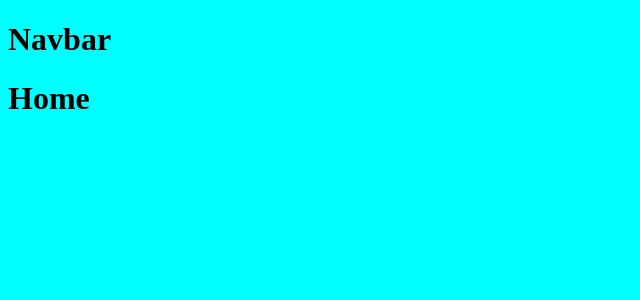
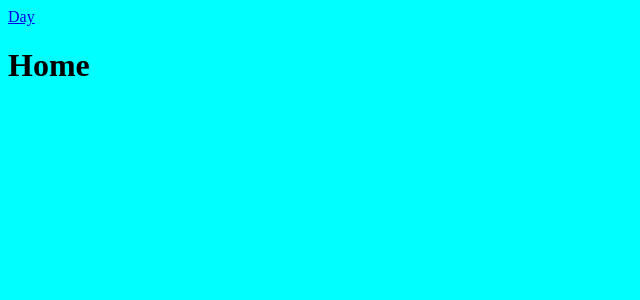
Before and after one commit to joshuasearle/mars-weather, a React app: page / in a window 1280 px wide. Shown: the top 300 px of the page, without its empty margins (0-640 px from the left). Built offline with nearby package versions, Linux system fonts and the light colour scheme.

Commit message:
Add link to navbar

```diff
--- a/src/components/Navbar.tsx
+++ b/src/components/Navbar.tsx
@@ -1,9 +1,10 @@
 import * as React from 'react';
+import { Link } from 'react-router-dom';
 
 export interface NavbarProps {}
 
 const Navbar: React.SFC<NavbarProps> = () => {
-  return <h1>Navbar</h1>;
+  return <Link to='Day'>Day</Link>;
 };
 
 export default Navbar;
```
